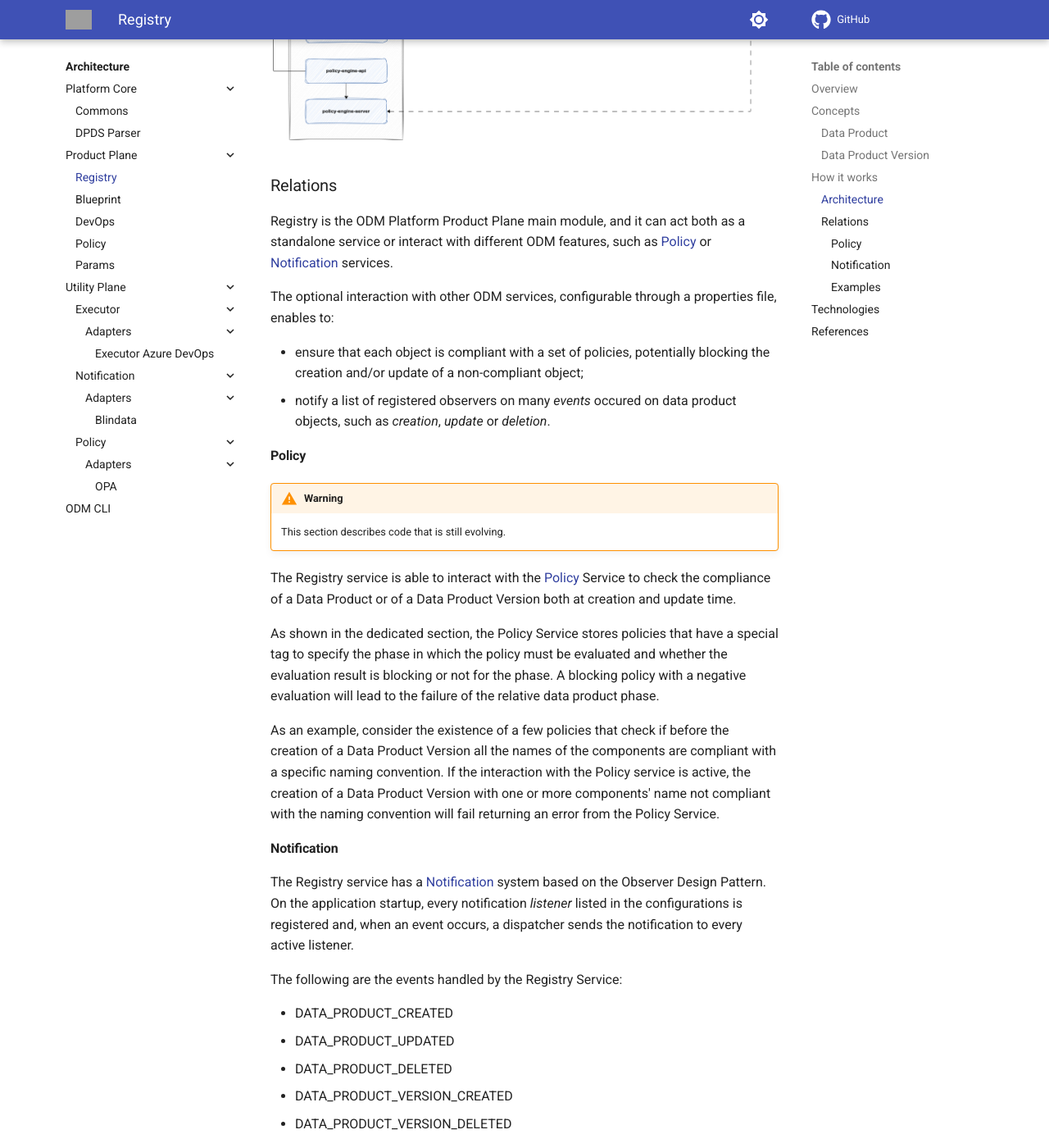
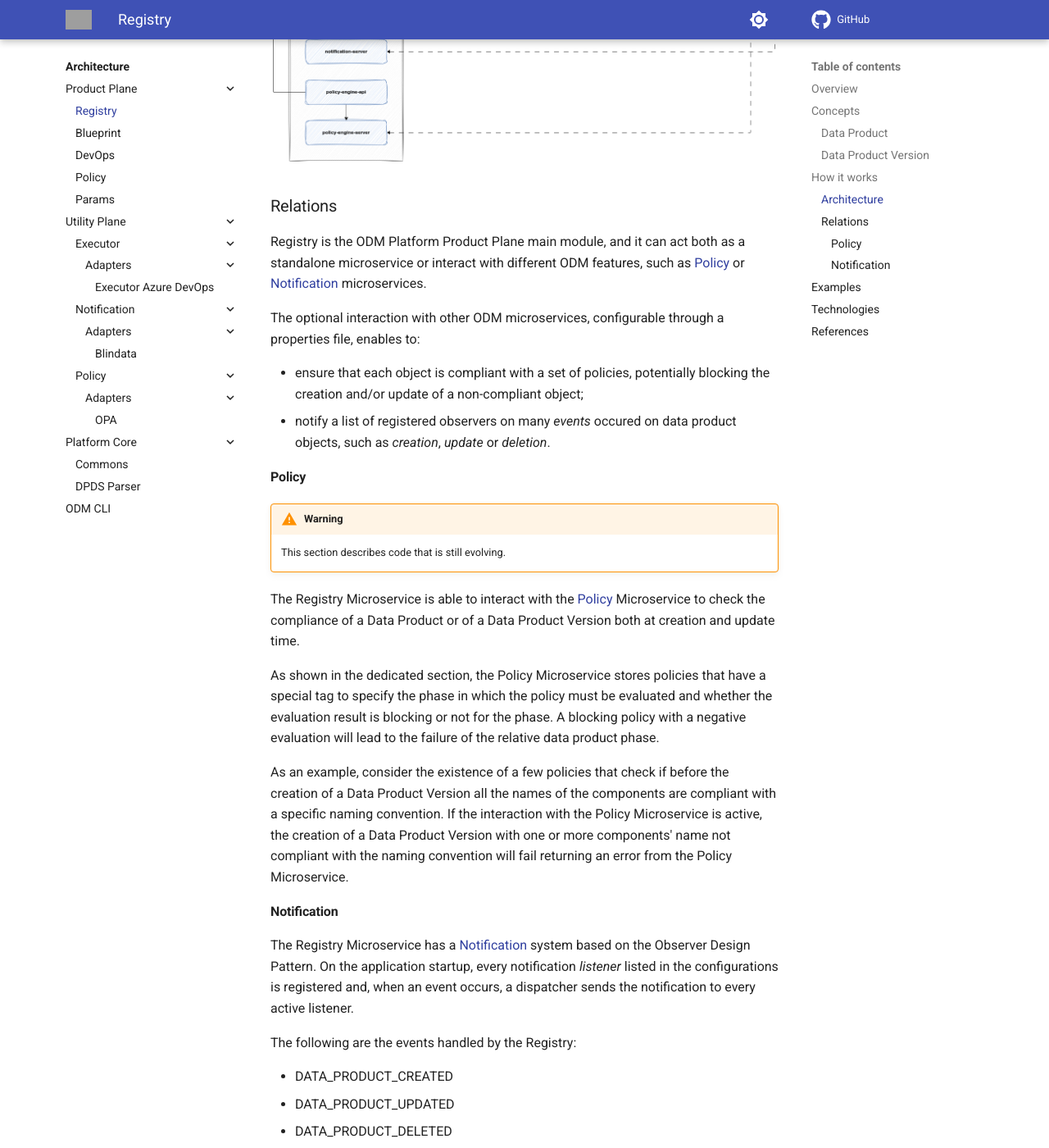
Before and after one commit to opendatamesh-initiative/odm-site-platform, an MkDocs documentation site: the page built from docs/architecture/product-plane/registry.md, in a window 1280 px wide and 1400 px high, scrolled down 1714 px. Shown: the whole window at 82% size. Built offline with MkDocs 1.6.1 and Material for MkDocs 9.7.7, drawn with Linux system fonts in a browser that asks for light colours; comment, search, counter and statistics services are not loaded; some of the changed text lies outside the part shown; grey boxes are pictures that could not be loaded.

Commit message:
Small fixes

````diff
--- a/docs/architecture/product-plane/registry.md
+++ b/docs/architecture/product-plane/registry.md
@@ -2,11 +2,11 @@
 
 ## Overview
 
-The *Registry Service* is the ODM Platform main module that allows to create, edit, retrieve and delete Data Products and Data Product Versions within the mesh. This service provides functionalities to create data products using the [Data Product descriptor](../../concepts/data-product-descriptor.md) and to manage them via specific APIs.
+The *Registry Microervice* is the ODM Platform main module that allows to create, edit, retrieve and delete Data Products and Data Product Versions within the mesh. This microservice provides functionalities to create data products using the [Data Product descriptor](../../concepts/data-product-descriptor.md) and to manage them via specific APIs.
 
 In addition to the basic features to store and manage Data Product and Data Product Version objects, it offers syntactic and semantic validation to ensure the correctness of every data product object.
 
-Optionally, it is configurable to enable the interaction with other ODM Platform services, such as those for policy computation or events notification.
+Optionally, it is configurable to enable the interaction with other ODM Platform microservices, such as those for policy computation or events notification.
 
 ## Concepts
 
@@ -22,7 +22,7 @@
 
 ### Architecture
 
-As the majority of the ODM services, the Registry Service is composed by two modules:
+As the majority of the ODM services, the Registry Microservice is composed by two modules:
 
 * **Registry API**: a module containing abstract controllers, Java resource definitions, and a client to interact with the controller.
 * **Registry Server**: a module implementing the abstract controllers, any component useful to interact with the DB (entities, mappers, repositories, ...), and services needed for the Registry operations.
@@ -31,9 +31,9 @@
 
 ### Relations
 
-Registry is the ODM Platform Product Plane main module, and it can act both as a standalone service or interact with different ODM features, such as [Policy](../product-plane/policy.md) or [Notification](../utility-plane/notification/index.md) services.
+Registry is the ODM Platform Product Plane main module, and it can act both as a standalone microservice or interact with different ODM features, such as [Policy](../product-plane/policy.md) or [Notification](../utility-plane/notification/index.md) microservices.
 
-The optional interaction with other ODM services, configurable through a properties file, enables to:
+The optional interaction with other ODM microservices, configurable through a properties file, enables to:
 
 * ensure that each object is compliant with a set of policies, potentially blocking the creation and/or update of a non-compliant object;
 * notify a list of registered observers on many _events_ occured on data product objects, such as _creation_, _update_ or _deletion_.
@@ -44,19 +44,18 @@
 
     This section describes code that is still evolving.
 
-The Registry service is able to interact with the [Policy](../product-plane/policy.md) Service
-to check the compliance of a Data Product or of a Data Product Version both at creation and update time.
+The Registry Microservice is able to interact with the [Policy](../product-plane/policy.md) Microservice to check the compliance of a Data Product or of a Data Product Version both at creation and update time.
 
-As shown in the dedicated section, the Policy Service stores policies that have a special tag to specify the phase in which the policy must be evaluated and whether the evaluation result is blocking or not for the phase. A blocking policy with a negative evaluation will lead to the failure of the relative data product phase.
+As shown in the dedicated section, the Policy Microservice stores policies that have a special tag to specify the phase in which the policy must be evaluated and whether the evaluation result is blocking or not for the phase. A blocking policy with a negative evaluation will lead to the failure of the relative data product phase.
 
-As an example, consider the existence of a few policies that check if before the creation of a Data Product Version all the names of the components are compliant with a specific naming convention. If the interaction with the Policy service is active, the creation of a Data Product Version with one or more components' name not compliant with the naming convention will fail returning an error from the Policy Service.
+As an example, consider the existence of a few policies that check if before the creation of a Data Product Version all the names of the components are compliant with a specific naming convention. If the interaction with the Policy Microservice is active, the creation of a Data Product Version with one or more components' name not compliant with the naming convention will fail returning an error from the Policy Microservice.
 
 #### Notification
 
-The Registry service has a [Notification](../utility-plane/notification/index.md) system based on the Observer Design Pattern. On the application startup, every notification _listener_ listed in the configurations is registered
+The Registry Microservice has a [Notification](../utility-plane/notification/index.md) system based on the Observer Design Pattern. On the application startup, every notification _listener_ listed in the configurations is registered
 and, when an event occurs, a dispatcher sends the notification to every active listener.
 
-The following are the events handled by the Registry Service:
+The following are the events handled by the Registry:
 
 * DATA_PRODUCT_CREATED
 * DATA_PRODUCT_UPDATED
@@ -64,9 +63,9 @@
 * DATA_PRODUCT_VERSION_CREATED
 * DATA_PRODUCT_VERSION_DELETED
 
-#### Examples
+## Examples
 
-Each interaction between the Registry service and other ODM services is enabled or disabled through properties file inside the Java application, as shown by the following snippet:
+Each interaction between the Registry Microservice and other ODM services is enabled or disabled through properties file inside the Java application, as shown by the following snippet:
 
 ```yaml
 odm:
@@ -80,7 +79,7 @@
         active: true
         address: http://localhost:9002
 ```
-In this example, the interaction with the Policy service is disabled using the attribute `active: false`, while there is only one active notification system named `blindata` reachable at `http://localhost:9002`.
+In this example, the interaction with the Policy Microservice is disabled using the attribute `active: false`, while there is only one active notification system named `blindata` reachable at `http://localhost:9002`.
 
 To register a new notification _listener_, edit the active Spring profile property file as follows:
 
--- a/mkdocs.yml
+++ b/mkdocs.yml
@@ -24,12 +24,6 @@
     - 'Federated Computational Governance': './concepts/federated-computational-governance.md'
   - Architecture:
     - './architecture/index.md'
-    - 'Platform Core':
-        - './architecture/platform-core/index.md'
-        - 'Commons':
-            - './architecture/platform-core/commons/index.md'
-        - 'DPDS Parser':
-            - './architecture/platform-core/dpds-parser/index.md'
     - 'Product Plane':
         - './architecture/product-plane/index.md'
         - 'Registry': './architecture/product-plane/registry.md'
@@ -51,6 +45,12 @@
             - './architecture/utility-plane/policy/index.md'
             - 'Adapters':
                 - 'OPA': './architecture/utility-plane/policy/adapters/opa.md'
+    - 'Platform Core':
+        - './architecture/platform-core/index.md'
+        - 'Commons':
+            - './architecture/platform-core/commons/index.md'
+        - 'DPDS Parser':
+            - './architecture/platform-core/dpds-parser/index.md'
     - 'ODM CLI': './architecture/odm-cli/odm-cli.md'
   - Community:
     - './community/index.md'
@@ -74,6 +74,7 @@
     - navigation.tracking
     - navigation.expand
     - navigation.indexes
+    - navigation.footer
   favicon: favicon.ico
   palette:
     # Palette toggle for light mode
````
Also changed, not shown: other parts of docs/architecture/product-plane/registry.md (+0 -5 lines), docs/architecture/index.md (+7 -0 lines), docs/architecture/platform-core/index.md (+2 -2 lines), docs/architecture/product-plane/blueprint.md (+6 -8 lines), docs/architecture/product-plane/index.md (+7 -7 lines).
